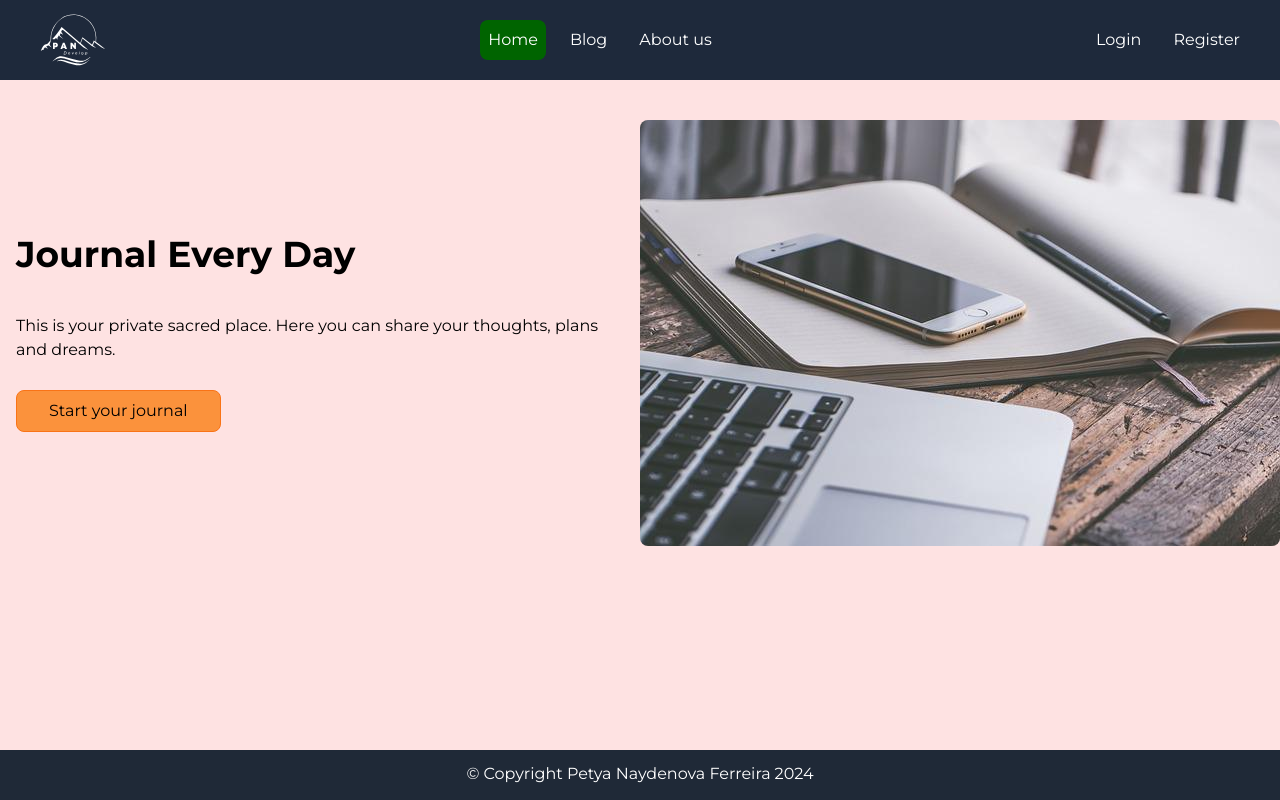
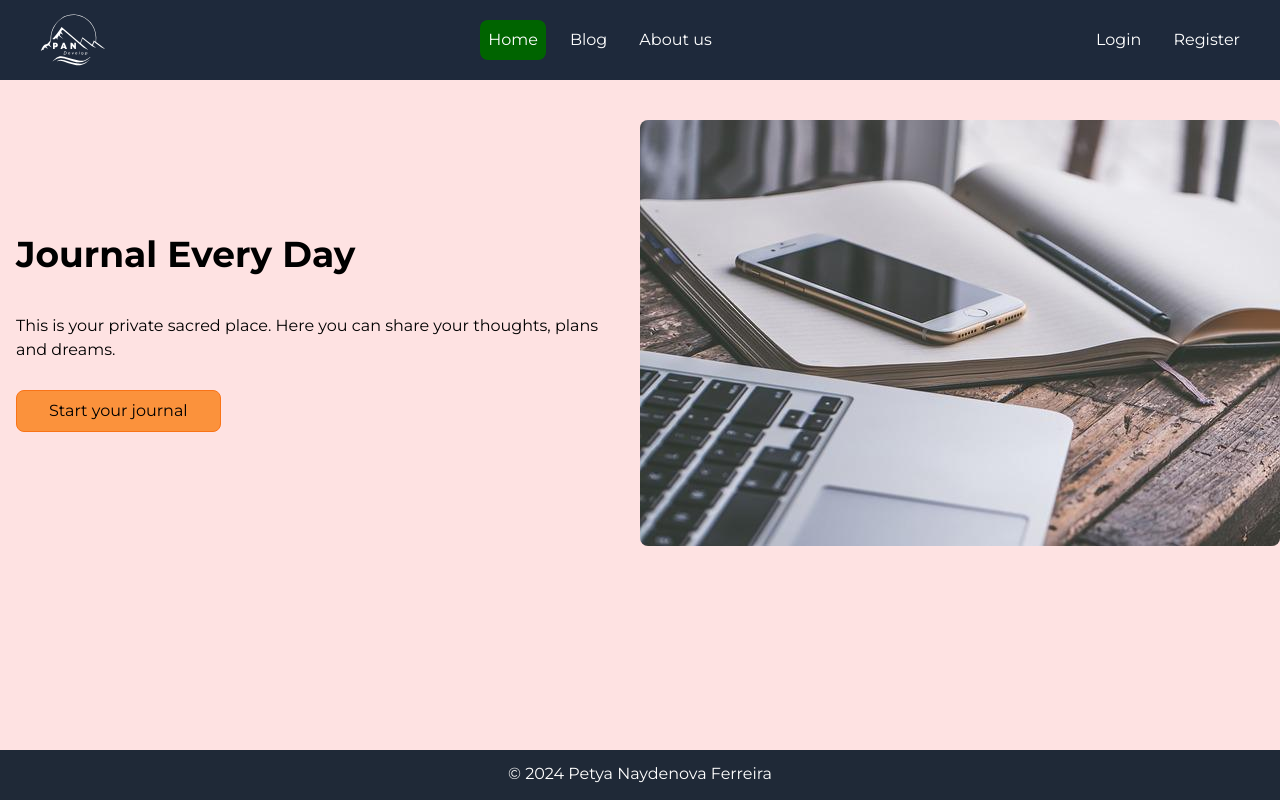
Before and after one commit to PetyaFerreiraDeveloper/journal, an Angular app: page / in a window 1280 px wide. Built offline with nearby package versions, Linux system fonts and the light colour scheme.

Commit message:
footer-update html

```diff
--- a/src/app/core/footer/footer.component.html
+++ b/src/app/core/footer/footer.component.html
@@ -1,8 +1,3 @@
-<div class="w-full bg-gray-800">
-    <footer class="py-3 px-5 text-white min-h-[50px] ">
-      <div class="flex justify-center align-center gap-x-1">
-        <p class="">&copy; Copyright Petya Naydenova Ferreira</p>
-        <span>{{currentYear}}</span>
-      </div>
-    </footer>
-  </div>
+<footer class="w-full bg-gray-800 py-3 px-5 text-white min-h-[50px]">
+  <p class="text-center">&copy; {{ currentYear }} Petya Naydenova Ferreira</p>
+</footer>
```
